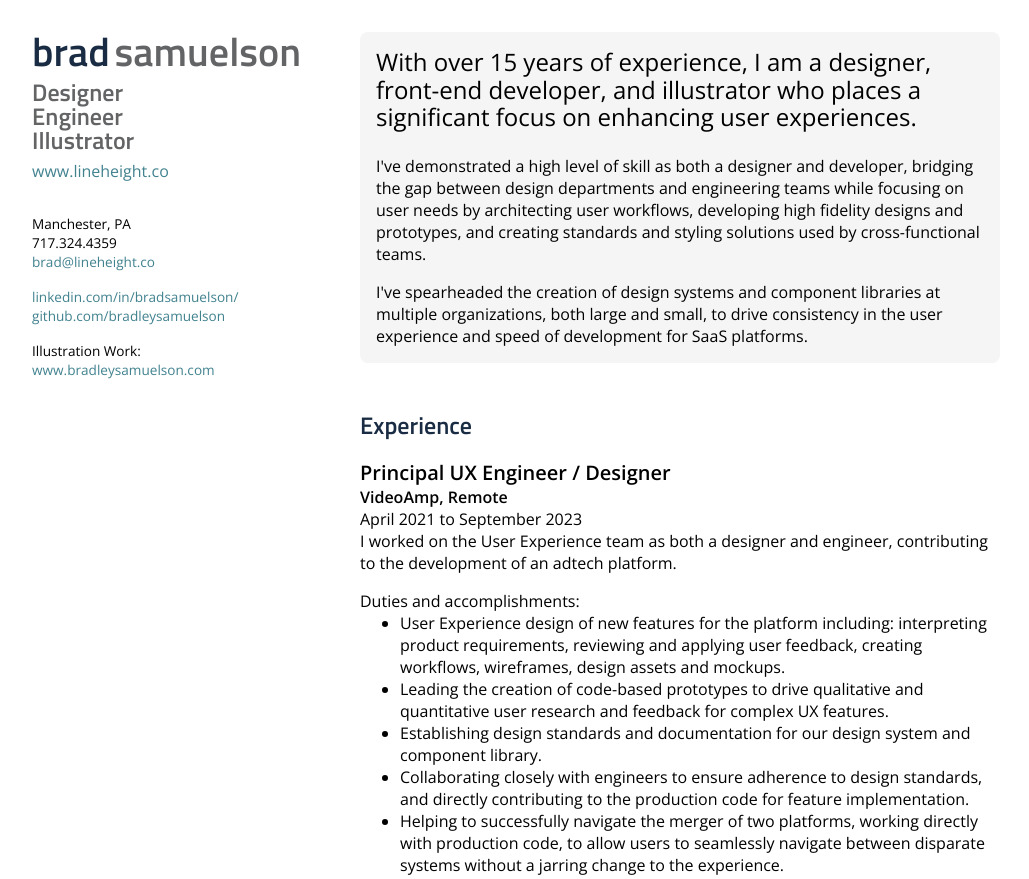
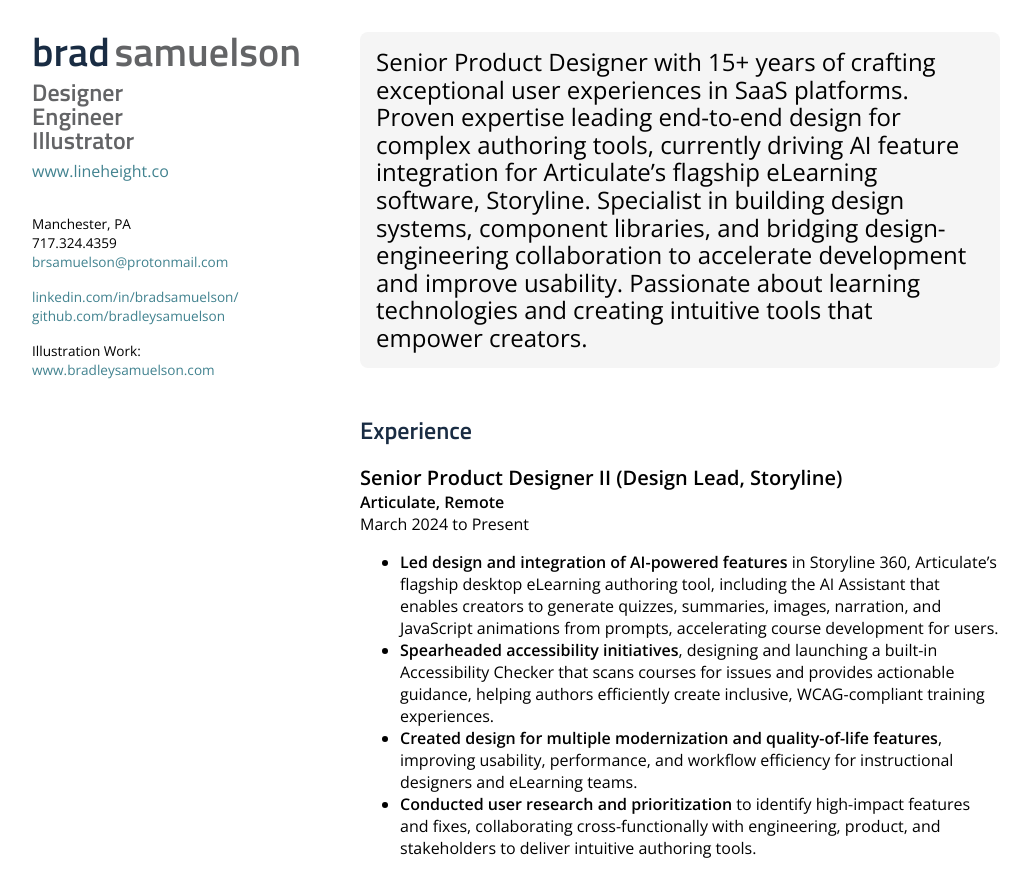
Before and after one commit to bradleysamuelson/resume, a plain HTML site: page index.html in a window 1280 px wide. Shown: the top 879 px of the page, without its empty margins (124-1153 px from the left). Drawn offline with nearby package versions, Linux system fonts and the light colour scheme.

Commit message:
Resume update
updated profile and added Articulate experience

```diff
--- a/index.html
+++ b/index.html
@@ -22,7 +22,7 @@
 					<div class="info-group">
 						Manchester, PA<br>
 						717.324.4359<br>
-						<a href="mailto:brad@lineheight.co">brad@lineheight.co</a><br>
+						<a href="mailto:brsamuelson@protonmail.com">brsamuelson@protonmail.com</a><br>
 					</div>
 					<div class="info-group">
 						<a href="https://www.linkedin.com/in/bradsamuelson/" target="_blank">linkedin.com/in/bradsamuelson/</a><br>
@@ -40,24 +40,30 @@
 		<section>
 			<div class="overview">
 				<p class="overview-main">
-					With over 15 years of experience, I am a designer, front-end developer, and illustrator
-					who places a significant focus on enhancing user experiences.
-				</p>
-				<p>
-					I've demonstrated a high level of skill as both a designer and developer, bridging the gap
-					between design departments and engineering teams while focusing on user needs by architecting
-					user workflows, developing high fidelity designs and prototypes, and creating standards and styling
-					solutions used by cross-functional teams.
-				</p>
-				<p>
-					I've spearheaded the creation of design systems and component libraries at
-					multiple organizations, both large and small, to drive consistency in the
-					user experience and speed of development for SaaS platforms.
+					Senior Product Designer with 15+ years of crafting exceptional user experiences in SaaS platforms.
+					Proven expertise leading end-to-end design for complex authoring tools, currently driving AI feature integration for Articulate’s flagship eLearning software, Storyline.
+					Specialist in building design systems, component libraries, and bridging design-engineering collaboration to accelerate development and improve usability.
+					Passionate about learning technologies and creating intuitive tools that empower creators.
 				</p>
 			</div>
 		</section>
 		<section>
 			<h3>Experience</h3>
+			<div class="exp-container">
+				<p>
+					<h4 class="org-title">Senior Product Designer II (Design Lead, Storyline)</h4>
+					<strong>Articulate, Remote</strong><br>
+					March 2024 to Present
+				</p>
+				<div>
+					<ul>
+						<li><strong>Led design and integration of AI-powered features</strong> in Storyline 360, Articulate’s flagship desktop eLearning authoring tool, including the AI Assistant that enables creators to generate quizzes, summaries, images, narration, and JavaScript animations from prompts, accelerating course development for users.</li>
+						<li><strong>Spearheaded accessibility initiatives</strong>, designing and launching a built-in Accessibility Checker that scans courses for issues and provides actionable guidance, helping authors efficiently create inclusive, WCAG-compliant training experiences.</li>
+						<li><strong>Created design for multiple modernization and quality-of-life features</strong>, improving usability, performance, and workflow efficiency for instructional designers and eLearning teams.</li>
+						<li><strong>Conducted user research and prioritization</strong> to identify high-impact features and fixes, collaborating cross-functionally with engineering, product, and stakeholders to deliver intuitive authoring tools.</li>
+					</ul>
+				</div>
+			</div>
 			<div class="exp-container">
 				<p>
 					<h4 class="org-title">Principal UX Engineer / Designer</h4>
```
